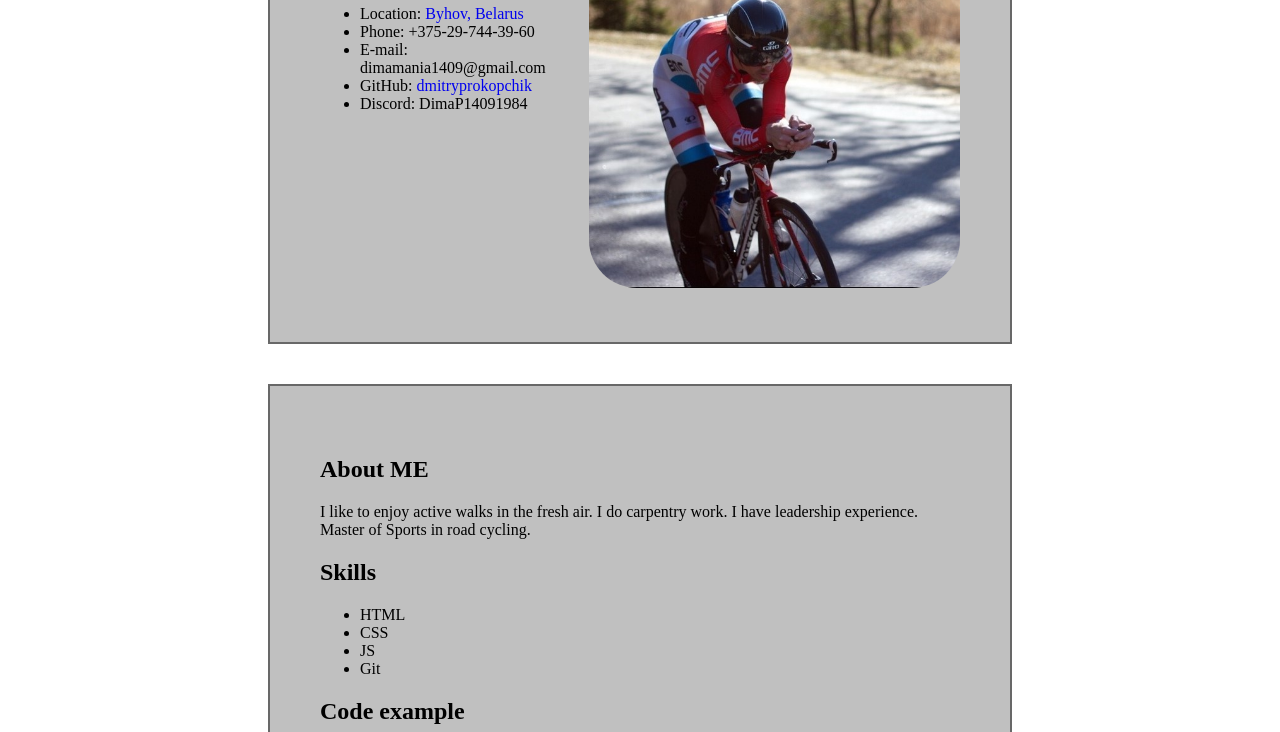
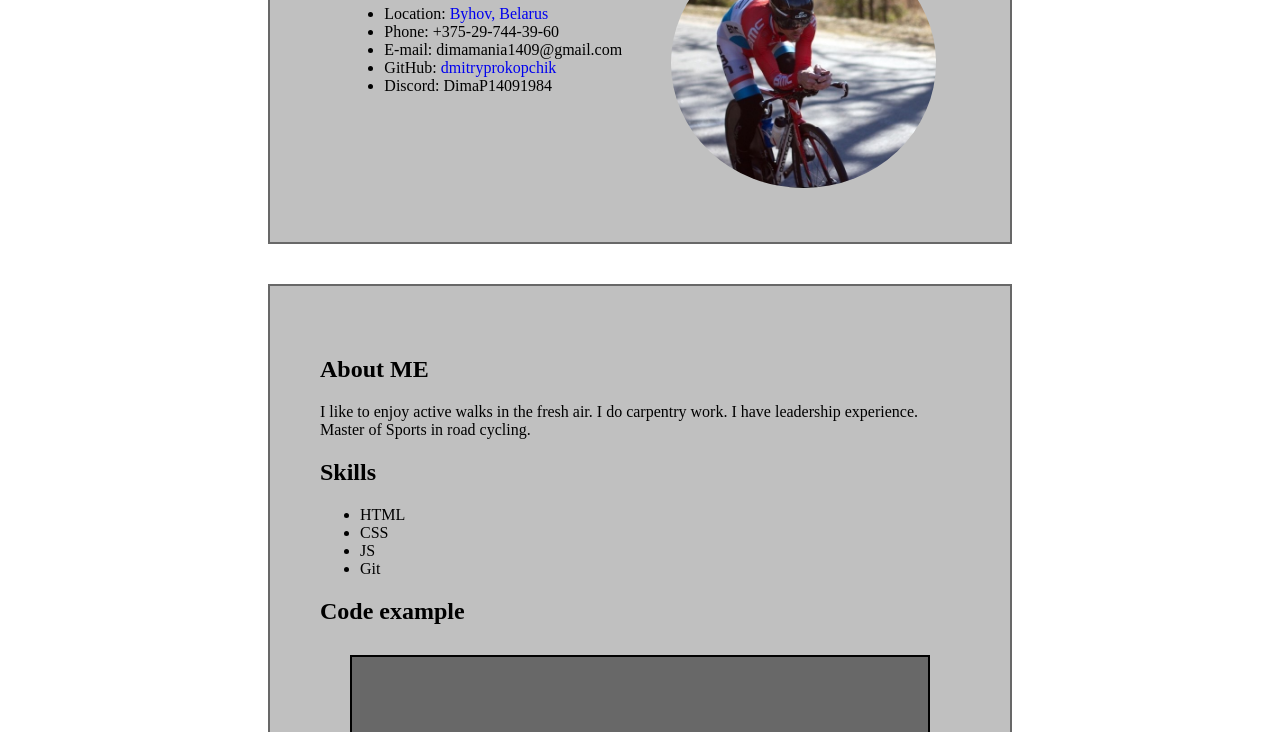
Before and after one commit to dmitriyprokopchik/rsschool-cv, a plain HTML site: page index.html in a window 1280 px wide. Shown: the part 196-928 px from the top of the page. Drawn offline with Linux system fonts and the light colour scheme.

Commit message:
init:  img

```diff
--- a/style.css
+++ b/style.css
@@ -28,8 +28,8 @@ body {
 }
 
 .photo {
-  height: 350px;
-  border-radius: 3rem;
+  height: 250px;
+  border-radius: 50%;
 }
 
 /* main */
```
